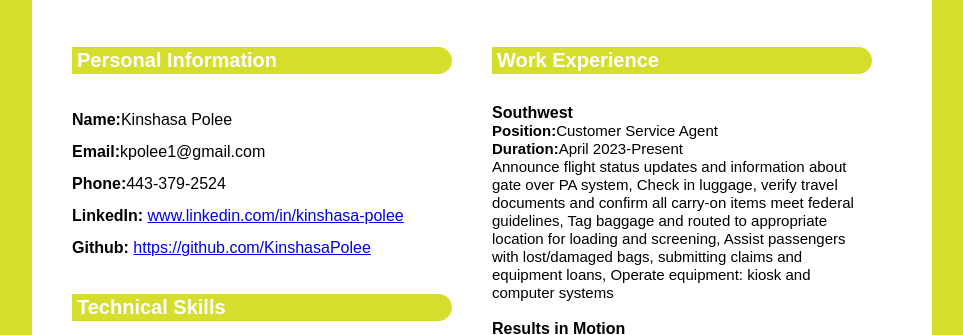
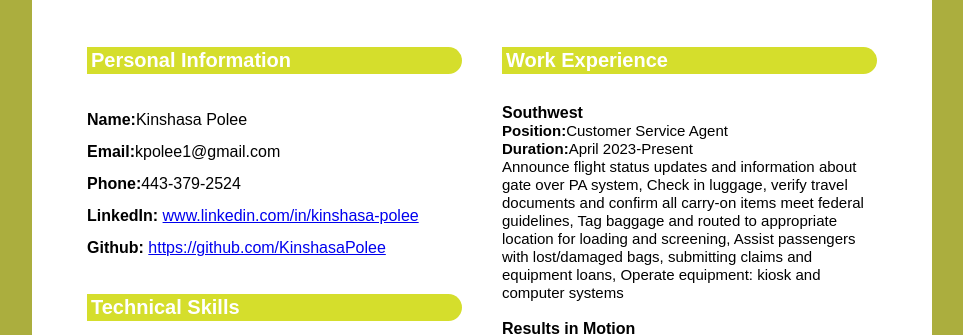
Before and after one commit to KinshasaPolee/resume, a plain HTML site: page mainFiles/index.html in a window 1280 px wide. Shown: the part 451-786 px from the top of the page, without its empty margins (158-1121 px from the left). Drawn offline with Linux system fonts and the light colour scheme.

Commit message:
adjusted styling: color, padding

```diff
--- a/mainFiles/style.css
+++ b/mainFiles/style.css
@@ -6,15 +6,15 @@
 }
 
 body {
-  background-color: rgb(213, 222, 44);
+  background-color: rgb(171, 174, 62);
 }
 
 .container {
   background: white;
   max-width: 900px;
   margin: 60px auto;
-  height: 2310px;
-  padding: 40px;
+  height: 2322px;
+  padding: 40px 35px 40px 55px;
   box-shadow: 0 2px 20px rgba(0, 0, 0, 0, 3);
 }
 
@@ -61,11 +61,11 @@ body {
 
 .left ul li {
   line-height: 1.6;
-}
+ }
 
 h2 {
   background: rgb(213, 222, 44);
-  padding: 2px 0 2px 5px;
+  padding: 2px 0 2px 4px;
   color: #fff;
   margin: 30px 0;
   font-size: 20px;
```
